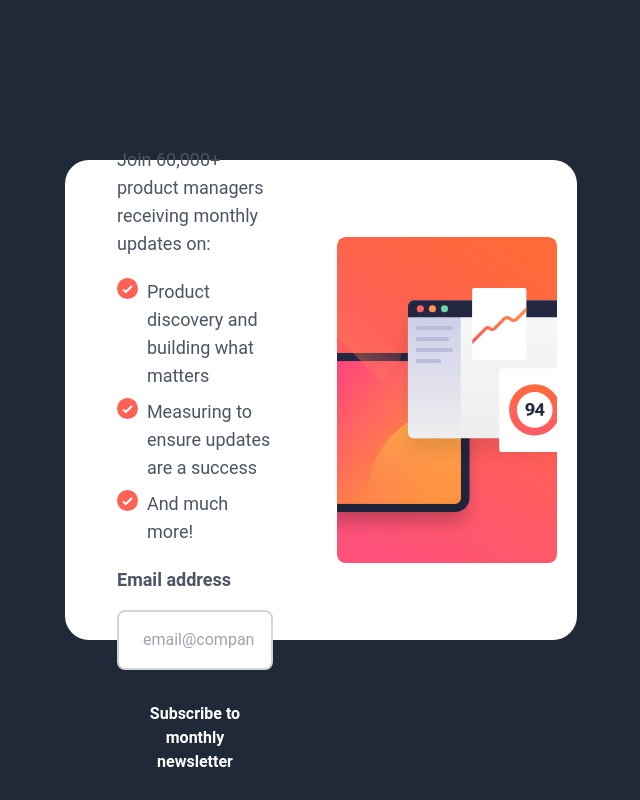
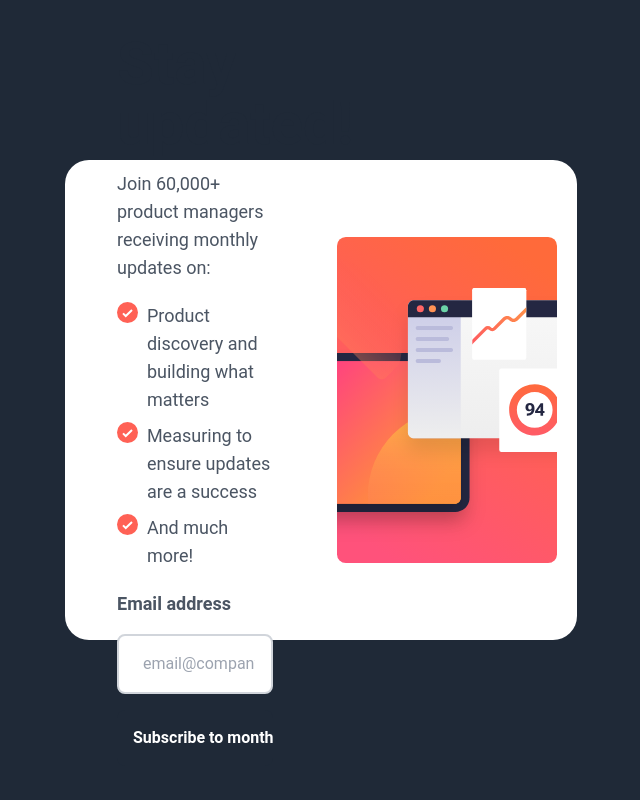
Before and after one commit to FranciscoFrontEndDeveloper/newsletterSignUpWithSuccessMessageMain, an Angular app: page / in a window 1280 px wide. Shown: the whole page, without its empty margins (319-959 px from the left). Built offline with nearby package versions, Linux system fonts and the light colour scheme.

Commit message:
form style success

```diff
--- a/src/app/app.component.ts
+++ b/src/app/app.component.ts
@@ -1,11 +1,13 @@
 import { Component } from '@angular/core';
 import { CommonModule } from '@angular/common';
 import { RouterOutlet } from '@angular/router';
+import { ReactiveFormsModule } from '@angular/forms';
+
 
 @Component({
   selector: 'app-root',
   standalone: true,
-  imports: [CommonModule, RouterOutlet],
+  imports: [CommonModule, RouterOutlet,ReactiveFormsModule],
   templateUrl: './app.component.html',
   styleUrl: './app.component.sass'
 })
--- a/src/app/components/forn/forn.component.html
+++ b/src/app/components/forn/forn.component.html
@@ -36,10 +36,21 @@
     </ol>
   </div>
   <div>
-    <form action="" class="flex flex-col gap-4">
-      <div>
+    <form
+      (submit)="onSubmit()"
+      [formGroup]="newsForm"
+      action=""
+      class="flex flex-col gap-4"
+    >
+      <div class="flex justify-between">
         <label class="font-bold text-xs text-gray-600 lg:text-lg" for=""
           >Email address</label
+        >
+        <label
+          [ngClass]="{ 'text-red-400': errorForm , 'hidden': !errorForm}"
+          for=""
+          class="font-bold text-xs text-gray-600 lg:text-lg"
+          >Valid email required</label
         >
       </div>
       <div>
@@ -47,13 +58,15 @@
           class="border-solid p-4 border-gray-300 border-2 rounded-lg w-full placeholder:p-2 hover:border-black"
           type="text"
           placeholder="email@company.com"
+          formControlName="email"
+          [ngClass]="{ 'border-red-500 text-red-400 placeholder:text-red-400': errorForm }"
         />
       </div>
-      <button
+      <input
         class="bg-gray-800 text-white p-4 rounded-lg w-full font-bold hover:bg-red-400 lg:cursor-pointer"
-      >
-        Subscribe to monthly newsletter
-      </button>
+        type="submit"
+        value="Subscribe to monthly newsletter"
+      />
     </form>
   </div>
 </section>
--- a/src/app/components/forn/forn.component.ts
+++ b/src/app/components/forn/forn.component.ts
@@ -1,12 +1,36 @@
 import { Component } from '@angular/core';
 import { CommonModule } from '@angular/common';
+import {
+  FormBuilder,
+  FormGroup,
+  ReactiveFormsModule,
+  Validators,
+} from '@angular/forms';
+import { routes } from '../../app.routes';
+import { Router } from '@angular/router';
 
 @Component({
   selector: 'app-forn',
   standalone: true,
-  imports: [CommonModule],
-  templateUrl: './forn.component.html'
+  imports: [CommonModule, ReactiveFormsModule],
+  templateUrl: './forn.component.html',
 })
 export class FornComponent {
+  public newsForm!: FormGroup;
+  public errorForm!: boolean;
+  constructor(private FormBuilder: FormBuilder, private Router: Router) {
+    this.newsForm = this.FormBuilder.group({
+      email: ['', [Validators.required, Validators.email]],
+    });
+    this.errorForm = false
+  }
 
+  onSubmit() {
+    if (this.newsForm.valid) {
+      this.Router.navigate(['/', 'thanks']);
+    } else {
+      this.Router.navigate(['/', '']);
+      this.errorForm = true;
+    }
+  }
 }
```
